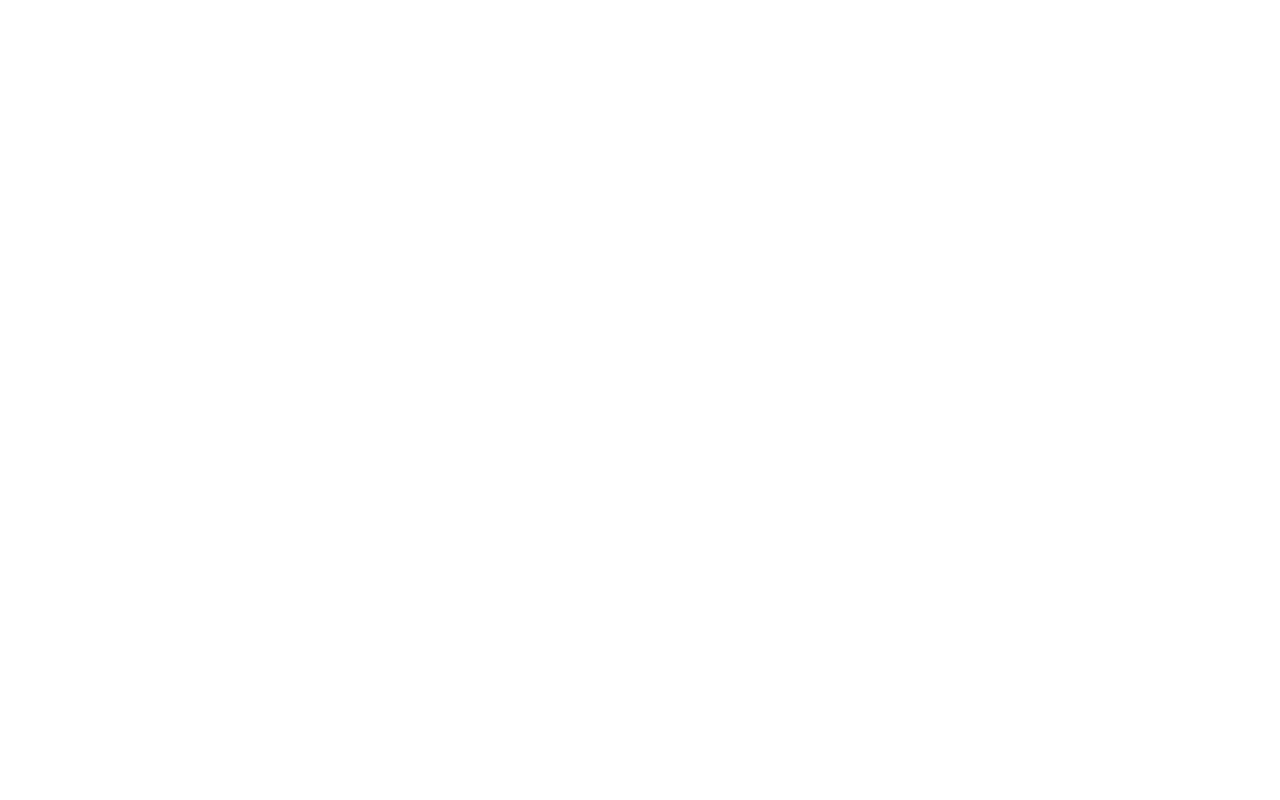
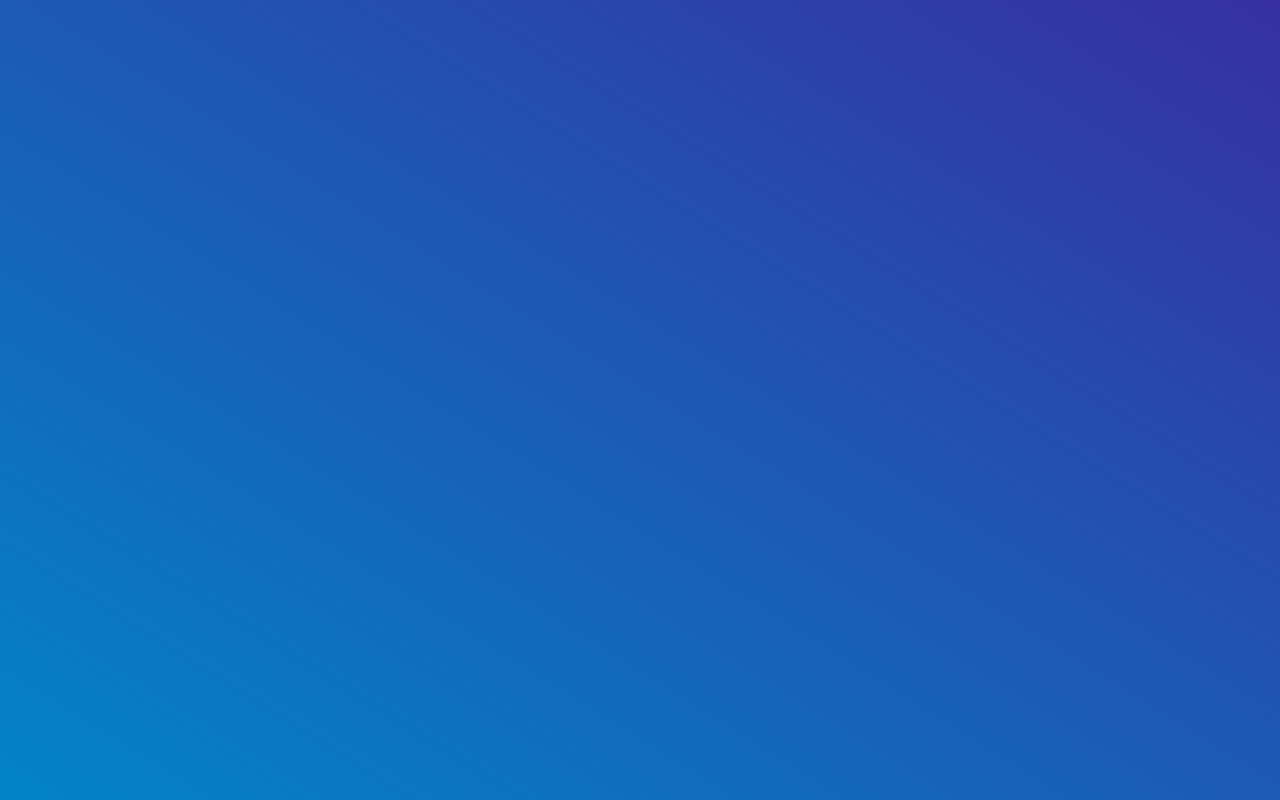
Before and after one commit to renansouza12/Tabs-with-Tailwind, a website: page index.html in a window 1280 px wide. Drawn offline with Linux system fonts and the light colour scheme.

Commit message:
style:
background changed to linear gradient and display grid and place-content center added

```diff
--- a/index.html
+++ b/index.html
@@ -10,7 +10,7 @@
     <link rel="stylesheet" href="/dist/output.css">
     <title>Tabs With Tailwind</title>
 </head>
-<body>
+<body class="h-screen bg-gradient-to-tr from-sky-600 to-indigo-800 grid place-content-center">
 
     <script src="/js/index.js"></script>
 </body>
```
Also changed, not shown: dist/output.css.
